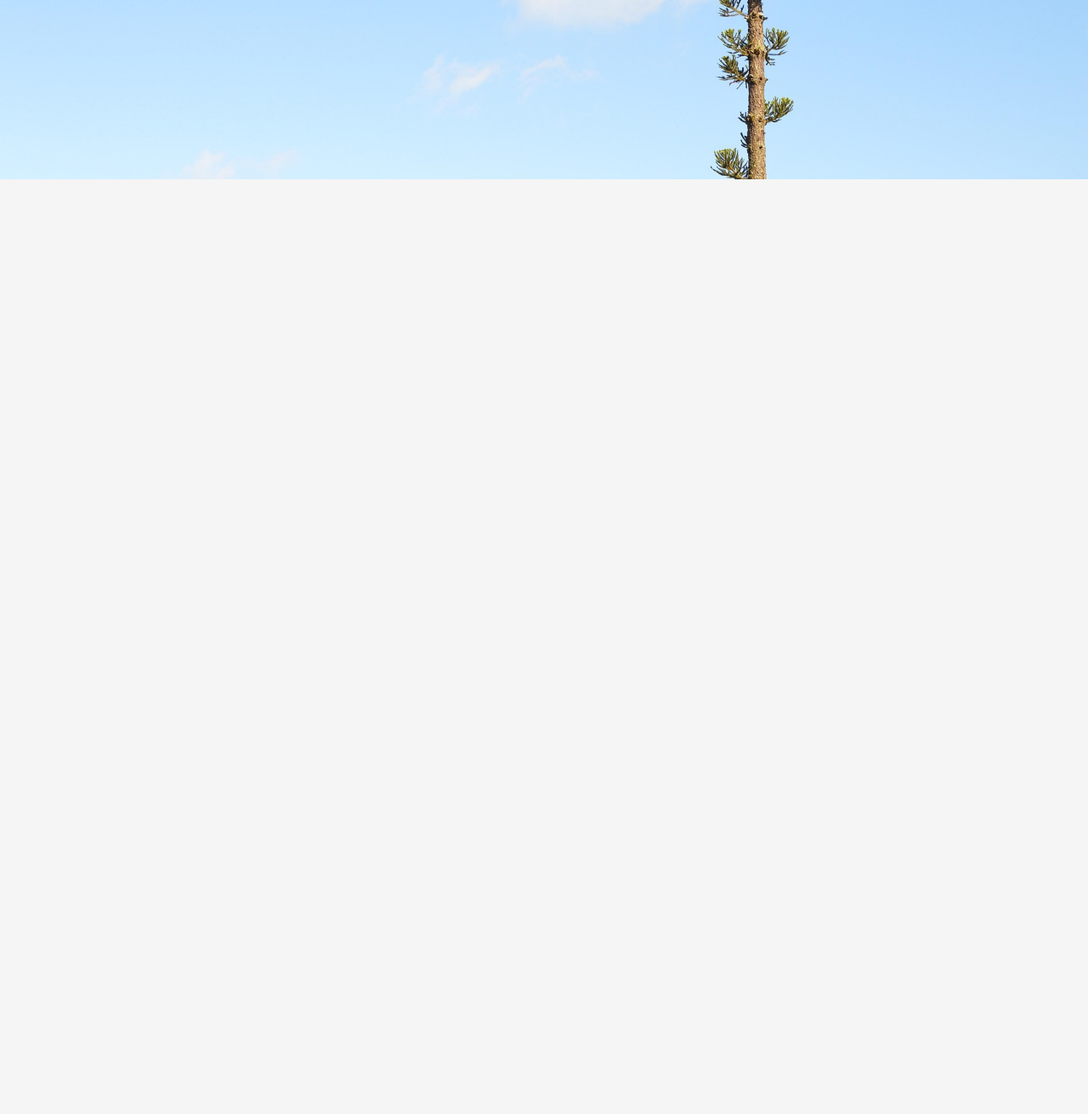
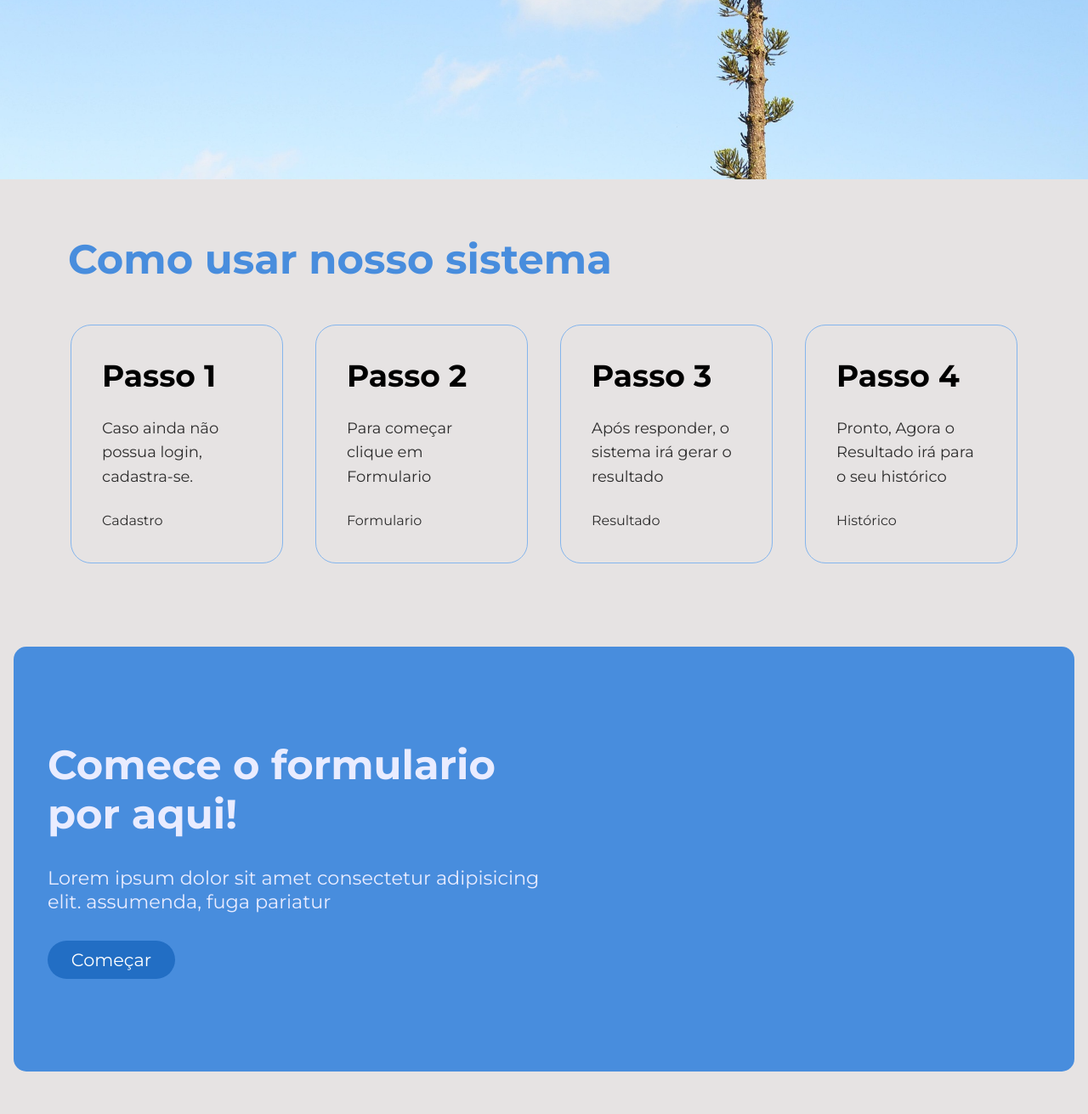
Before and after one commit to Thiago-cordeiro/front-end-Infojuss, a plain HTML site: page index.html in a window 1280 px wide. Shown: the part 584-1895 px from the top of the page at 85% size. Before the commit the page ends 800 px from the top, so only its background shows below. Drawn offline with Linux system fonts and the light colour scheme.

Commit message:
criando seção que ira chamar o formulario

```diff
--- a/css/global.css
+++ b/css/global.css
@@ -8,7 +8,7 @@
 }
 
 body {
-  background-color: #f5f5f5;
+  background-color: #e6e3e3;
 }
 
 a {
@@ -101,10 +101,9 @@ button {
     max-height: 0;
     opacity: 0;
     transition: all 0.4s ease;
-    height: 400px;
     background-color: #84b5ed;
     color: white;
-    height: calc(100vh - 89px);
+    height: 85vh;
   }
 
   .nav_content.show {
--- a/css/index.css
+++ b/css/index.css
@@ -16,7 +16,6 @@
 
 }
 
-/*card*/
 
 /* button */
 
@@ -274,4 +273,149 @@
   margin-bottom: 64px;
 }
 
-/* fim button */
+/* tutorialx */
+.sec-tutorial{
+  width: 100%;
+  height: 500px;
+  display: flex;
+  gap: 2rem;
+  flex-direction: column;
+  align-items: center;
+  justify-content: center;
+
+}
+.tiTU{
+  width: 90%;
+  padding: 1rem;
+}
+.tuturial{
+  display: flex;
+  width: 90%;
+  align-items: center;
+  justify-content: space-around;
+
+}
+
+/* card tutorial */
+.card {
+  position: relative;
+  display: flex;
+  border: #84b5ed 1px solid;
+  align-items: center;
+  justify-content: center;
+  width: 250px;
+  border-radius: 24px;
+  line-height: 1.6;
+  transition: all 0.64s cubic-bezier(0.23, 1, 0.32, 1);
+}
+.content {
+  display: flex;
+  flex-direction: column;
+  align-items: flex-start;
+  gap: 24px;
+  padding: 36px;
+  border-radius: 24px;
+  background: transparent;
+  color: #000000;
+  z-index: 1;
+  transition: all 0.64s cubic-bezier(0.23, 1, 0.32, 1);
+}
+.card::before {
+  content: "";
+  position: absolute;
+  top: 0;
+  left: 0;
+  background-color: #84b5ed;
+  border-radius: inherit;
+  height: 100%;
+  width: 100%;
+  opacity: 0;
+  transform: skew(-24deg);
+  clip-path: circle(0% at 50% 50%);
+  transition: all 0.64s cubic-bezier(0.23, 1, 0.32, 1);
+}
+.content .heading {
+  font-weight: 700;
+  font-size: 36px;
+  line-height: 1.3;
+  z-index: 1;
+}
+.content .para {
+  z-index: 1;
+  opacity: 0.8;
+  font-size: 18px;
+}
+.content .para-sm {
+  font-size: 16px;
+}
+.card:hover::before {
+  opacity: 1;
+  transform: skew(0deg);
+  clip-path: circle(140.9% at 0 0);
+}
+.card:hover .content {
+  color: #ffffff;
+}
+
+
+/*link-formulario*/
+.link-formulario{
+  width: 100%;
+  height: 600px;
+  padding: 1rem;
+  display: flex;
+  align-items: center;
+  justify-content: space-around;
+}
+.text-lf{
+  width: 100%;
+  height: 500px;
+  background-color: #488ddd;
+  border-radius: 15px;
+  padding: 2.5rem;
+  display: flex;
+  flex-direction: column;
+  justify-content: space-around;
+}
+.itens-lf{
+  width: 50%;
+  color: #e9ecff;
+  height: 300px;
+  display: flex;
+  flex-direction: column;
+  justify-content: center;
+  gap: 2rem;
+}
+@media (max-width: 1150px) {
+.sec-tutorial{
+  height: 700px;
+  }
+.tuturial{
+    gap: 1rem;
+    padding: 2rem;
+    justify-content: flex-start;
+    overflow-x: auto;
+    scroll-snap-type: x mandatory;
+  }
+.card{
+      min-width: 250px;
+       flex-shrink: 0;
+       scroll-snap-align: center;
+}
+.text-lf{
+  width: 100%;
+}
+.itens-lf{
+  width: 100%;
+}
+}
+@media (max-width: 500px) {
+.text-lf{
+  width: 100%;
+  height: 500px;
+}
+.itens-lf{
+  height: 100%;
+  width: 100%;
+}
+}
--- a/index.html
+++ b/index.html
@@ -9,7 +9,7 @@
     <link rel="stylesheet" href="css/index.css">
 </head>
 <body>
-        <section>
+    <section>
             <div class="nav">
                 <div class="nav_logo">
                     <img src="img/logo.png" alt="Logo do INFOJUSS" style="width: 70px;">
@@ -40,9 +40,9 @@
                 <a href="login.html"><button class="bt_login"><h2>Login</h2></button></a>
                 </div>
             </div>
-        </section>
+    </section>
 
-        <section class="hero">
+    <section class="hero">
                 <div class="content_hero_text">
                     <h1 style="font-size: 3.5rem; color: white;">Bem-vindo ao <strong style="color: rgb(26, 83, 136);">INFO</strong><strong style="color: rgb(50, 144, 231)">JUSS</strong></h1>
                     <p style="font-size: 1.5rem; color: white;">Avalie a maturidade da sua organização na <strong>gestão da informação</strong>.</p>
@@ -55,8 +55,61 @@
                         <div class="button__drow2"></div>
                 </a>
                 </div>
-        </section>
+    </section>
 
+    <section class="sec-tutorial">
+            <div class="tiTU">
+                <h2 style="font-size: 3rem; color: #488ddd;">Como usar nosso sistema</h2>
+            </div>
+            <div class="tuturial">
+                <div class="card">
+                    <div class="content">
+                        <p class="heading">Passo 1</p>
+                        <p class="para">
+                            Caso ainda não possua login, cadastra-se.
+                        </p>
+                        <p class="para para-sm">Cadastro</p>
+                    </div>
+                </div>
+                <div class="card">
+                    <div class="content">
+                        <p class="heading">Passo 2</p>
+                        <p class="para">
+                        Para começar clique em Formulario
+                        </p>
+                        <p class="para para-sm">Formulario</p>
+                    </div>
+                </div>
+                <div class="card">
+                    <div class="content">
+                        <p class="heading">Passo 3</p>
+                        <p class="para">
+                        Após responder, o sistema irá gerar o resultado
+                        </p>
+                        <p class="para para-sm">Resultado</p>
+                    </div>
+                </div>
+                <div class="card">
+                    <div class="content">
+                        <p class="heading">Passo 4</p>
+                        <p class="para">
+                        Pronto, Agora o Resultado irá para o seu histórico
+                        </p>
+                        <p class="para para-sm">Histórico</p>
+                    </div>
+                </div>
+            </div>
+    </section>
+
+    <section class="link-formulario">
+        <div class="text-lf">
+            <div class="itens-lf">
+                <h1 style="font-size: 3rem;">Comece o formulario por aqui!</h1>
+                <p style="font-size: 1.4rem;">Lorem ipsum dolor sit amet consectetur adipisicing elit.  assumenda, fuga pariatur </p>
+                <button style="width: 150px; font-size: 1.3rem;">Começar</button>
+            </div>
+        </div>
+    </section>
 
     <script>
         const toggleButton = document.getElementById('menu-toggle');
```
